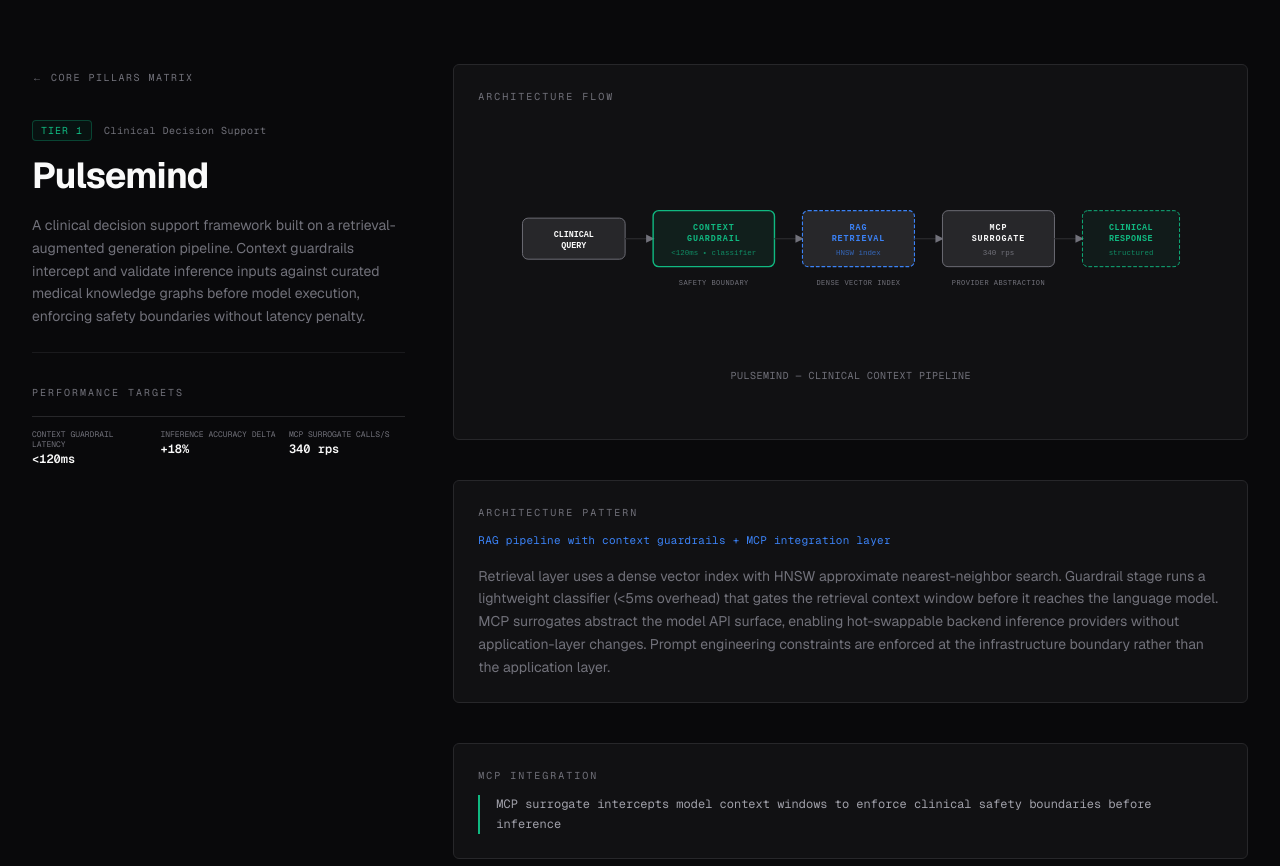
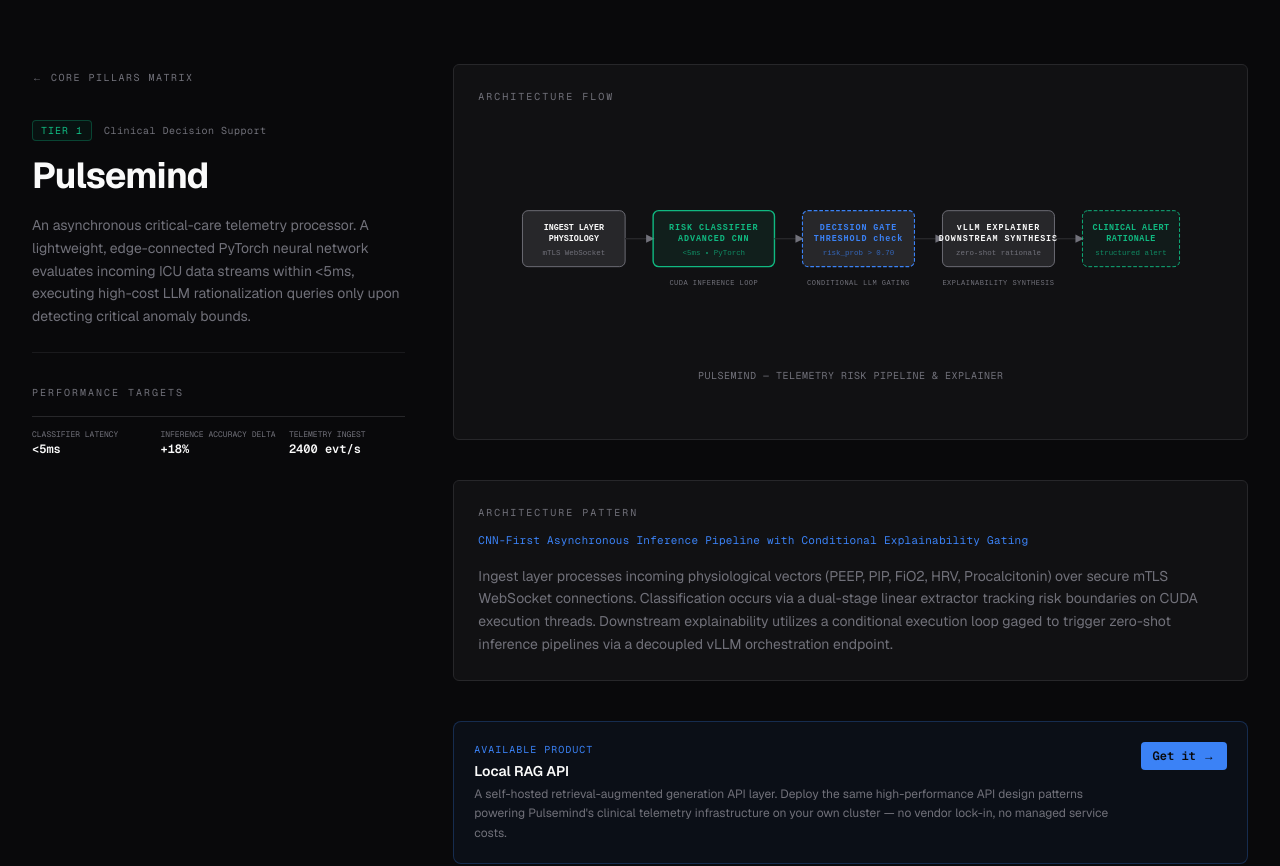
Before and after one commit to UniverseScripts/portfolio-web, a Next.js app: page /projects/pulsemind in a window 1280 px wide. Shown: the top 866 px of the page. Built offline with nearby package versions, Linux system fonts and the light colour scheme.

Commit message:
fix(pulsemind): re-align the project context to match the actual context

```diff
--- a/app/page.tsx
+++ b/app/page.tsx
@@ -16,7 +16,7 @@ const tier2Projects = allProjects.filter((p) => p.tier === 2);
 
 /** Telemetry targets — static at build time, no runtime fetch */
 const telemetryTargets = [
-  { label: "Guardrail Latency", value: "<120ms", source: "Pulsemind" },
+  { label: "Classifier Latency", value: "<5ms", source: "Pulsemind" },
   { label: "Stream SLA p99", value: "<2000ms", source: "Weatherise" },
   { label: "Command Throughput", value: "2400 evt/s", source: "Roomie" },
   { label: "Agent Coordination", value: "<35ms", source: "Vora" },
--- a/components/visualizations/PulsemindFlow.tsx
+++ b/components/visualizations/PulsemindFlow.tsx
@@ -1,8 +1,8 @@
 /**
  * PulsemindFlow — Inline SVG: Clinical Context Decision Flow
  *
- * Depicts the RAG + Guardrail + MCP Surrogate pipeline.
- * No external SVG dependencies. Font: Geist Mono (inherited from body).
+ * Depicts the CNN-First Asynchronous Inference Pipeline with Conditional Explainability Gating.
+ * No external SVG dependencies. Font: inherited from body.
  */
 export function PulsemindFlow() {
   return (
@@ -15,56 +15,56 @@ export function PulsemindFlow() {
         aria-describedby="pulsemind-flow-desc"
       >
         <desc id="pulsemind-flow-desc">
-          Five-stage pipeline: Clinical Query → Context Guardrail ({"<"}120ms) → RAG Retrieval
-          (HNSW) → MCP Surrogate → Structured Clinical Response
+          Five-stage pipeline: Ingest Layer (mTLS WebSocket) → Risk Classifier (CNN / PyTorch, {"<"}5ms) → Decision Gate (risk_prob {">"} 0.70) → vLLM Explainer (Decoupled vLLM) → Clinical Alert (Structured Rationale)
         </desc>
 
         {/* ── Node definitions ── */}
-        {/* Node 1: Clinical Query */}
-        <rect x="8" y="88" width="110" height="44" rx="6" fill="#27272a" stroke="#71717a" strokeWidth="1" />
-        <text x="63" y="108" textAnchor="middle" fontFamily="monospace" fontSize="9" fill="#fafafa" fontWeight="600">CLINICAL</text>
-        <text x="63" y="120" textAnchor="middle" fontFamily="monospace" fontSize="9" fill="#fafafa" fontWeight="600">QUERY</text>
+        {/* Node 1: Ingest Layer */}
+        <rect x="8" y="80" width="110" height="60" rx="6" fill="#27272a" stroke="#71717a" strokeWidth="1" />
+        <text x="63" y="101" textAnchor="middle" fontFamily="monospace" fontSize="9" fill="#fafafa" fontWeight="600">INGEST LAYER</text>
+        <text x="63" y="113" textAnchor="middle" fontFamily="monospace" fontSize="9" fill="#fafafa" fontWeight="600">PHYSIOLOGY</text>
+        <text x="63" y="128" textAnchor="middle" fontFamily="monospace" fontSize="8" fill="#71717a">mTLS WebSocket</text>
 
         {/* Arrow 1→2 */}
         <line x1="118" y1="110" x2="148" y2="110" stroke="#27272a" strokeWidth="1.5" markerEnd="url(#arr)" />
 
-        {/* Node 2: Context Guardrail */}
+        {/* Node 2: Risk Classifier */}
         <rect x="148" y="80" width="130" height="60" rx="6" fill="#10b981" fillOpacity="0.08" stroke="#10b981" strokeWidth="1.5" />
-        <text x="213" y="101" textAnchor="middle" fontFamily="monospace" fontSize="9" fill="#10b981" fontWeight="700" letterSpacing="1">CONTEXT</text>
-        <text x="213" y="113" textAnchor="middle" fontFamily="monospace" fontSize="9" fill="#10b981" fontWeight="700" letterSpacing="1">GUARDRAIL</text>
-        <text x="213" y="128" textAnchor="middle" fontFamily="monospace" fontSize="8" fill="#10b981" fillOpacity="0.7">{"<"}120ms • classifier</text>
+        <text x="213" y="101" textAnchor="middle" fontFamily="monospace" fontSize="9" fill="#10b981" fontWeight="700" letterSpacing="1">RISK CLASSIFIER</text>
+        <text x="213" y="113" textAnchor="middle" fontFamily="monospace" fontSize="9" fill="#10b981" fontWeight="700" letterSpacing="1">ADVANCED CNN</text>
+        <text x="213" y="128" textAnchor="middle" fontFamily="monospace" fontSize="8" fill="#10b981" fillOpacity="0.7">{"<"}5ms • PyTorch</text>
 
         {/* Arrow 2→3 */}
         <line x1="278" y1="110" x2="308" y2="110" stroke="#27272a" strokeWidth="1.5" markerEnd="url(#arr)" />
 
-        {/* Node 3: RAG Retrieval */}
+        {/* Node 3: Decision Gate */}
         <rect x="308" y="80" width="120" height="60" rx="6" fill="#27272a" stroke="#3b82f6" strokeWidth="1.2" strokeDasharray="4 2" />
-        <text x="368" y="101" textAnchor="middle" fontFamily="monospace" fontSize="9" fill="#3b82f6" fontWeight="700" letterSpacing="1">RAG</text>
-        <text x="368" y="113" textAnchor="middle" fontFamily="monospace" fontSize="9" fill="#3b82f6" fontWeight="700" letterSpacing="1">RETRIEVAL</text>
-        <text x="368" y="128" textAnchor="middle" fontFamily="monospace" fontSize="8" fill="#3b82f6" fillOpacity="0.7">HNSW index</text>
+        <text x="368" y="101" textAnchor="middle" fontFamily="monospace" fontSize="9" fill="#3b82f6" fontWeight="700" letterSpacing="1">DECISION GATE</text>
+        <text x="368" y="113" textAnchor="middle" fontFamily="monospace" fontSize="9" fill="#3b82f6" fontWeight="700" letterSpacing="1">THRESHOLD check</text>
+        <text x="368" y="128" textAnchor="middle" fontFamily="monospace" fontSize="8" fill="#3b82f6" fillOpacity="0.7">risk_prob &gt; 0.70</text>
 
         {/* Arrow 3→4 */}
         <line x1="428" y1="110" x2="458" y2="110" stroke="#27272a" strokeWidth="1.5" markerEnd="url(#arr)" />
 
-        {/* Node 4: MCP Surrogate */}
+        {/* Node 4: vLLM Explainer */}
         <rect x="458" y="80" width="120" height="60" rx="6" fill="#27272a" stroke="#71717a" strokeWidth="1" />
-        <text x="518" y="101" textAnchor="middle" fontFamily="monospace" fontSize="9" fill="#fafafa" fontWeight="700" letterSpacing="1">MCP</text>
-        <text x="518" y="113" textAnchor="middle" fontFamily="monospace" fontSize="9" fill="#fafafa" fontWeight="700" letterSpacing="1">SURROGATE</text>
-        <text x="518" y="128" textAnchor="middle" fontFamily="monospace" fontSize="8" fill="#71717a">340 rps</text>
+        <text x="518" y="101" textAnchor="middle" fontFamily="monospace" fontSize="9" fill="#fafafa" fontWeight="700" letterSpacing="1">vLLM EXPLAINER</text>
+        <text x="518" y="113" textAnchor="middle" fontFamily="monospace" fontSize="9" fill="#fafafa" fontWeight="700" letterSpacing="1">DOWNSTREAM SYNTHESIS</text>
+        <text x="518" y="128" textAnchor="middle" fontFamily="monospace" fontSize="8" fill="#71717a">zero-shot rationale</text>
 
         {/* Arrow 4→5 */}
         <line x1="578" y1="110" x2="608" y2="110" stroke="#27272a" strokeWidth="1.5" markerEnd="url(#arr)" />
 
         {/* Node 5: Clinical Response */}
         <rect x="608" y="80" width="104" height="60" rx="6" fill="#10b981" fillOpacity="0.06" stroke="#10b981" strokeWidth="1" strokeDasharray="4 2" />
-        <text x="660" y="101" textAnchor="middle" fontFamily="monospace" fontSize="9" fill="#10b981" fontWeight="700" letterSpacing="0.5">CLINICAL</text>
-        <text x="660" y="113" textAnchor="middle" fontFamily="monospace" fontSize="9" fill="#10b981" fontWeight="700" letterSpacing="0.5">RESPONSE</text>
-        <text x="660" y="128" textAnchor="middle" fontFamily="monospace" fontSize="8" fill="#10b981" fillOpacity="0.7">structured</text>
+        <text x="660" y="101" textAnchor="middle" fontFamily="monospace" fontSize="9" fill="#10b981" fontWeight="700" letterSpacing="0.5">CLINICAL ALERT</text>
+        <text x="660" y="113" textAnchor="middle" fontFamily="monospace" fontSize="9" fill="#10b981" fontWeight="700" letterSpacing="0.5">RATIONALE</text>
+        <text x="660" y="128" textAnchor="middle" fontFamily="monospace" fontSize="8" fill="#10b981" fillOpacity="0.7">structured alert</text>
 
         {/* ── Stage labels below ── */}
-        <text x="213" y="160" textAnchor="middle" fontFamily="monospace" fontSize="7.5" fill="#71717a" letterSpacing="0.5">SAFETY BOUNDARY</text>
-        <text x="368" y="160" textAnchor="middle" fontFamily="monospace" fontSize="7.5" fill="#71717a" letterSpacing="0.5">DENSE VECTOR INDEX</text>
-        <text x="518" y="160" textAnchor="middle" fontFamily="monospace" fontSize="7.5" fill="#71717a" letterSpacing="0.5">PROVIDER ABSTRACTION</text>
+        <text x="213" y="160" textAnchor="middle" fontFamily="monospace" fontSize="7.5" fill="#71717a" letterSpacing="0.5">CUDA INFERENCE LOOP</text>
+        <text x="368" y="160" textAnchor="middle" fontFamily="monospace" fontSize="7.5" fill="#71717a" letterSpacing="0.5">CONDITIONAL LLM GATING</text>
+        <text x="518" y="160" textAnchor="middle" fontFamily="monospace" fontSize="7.5" fill="#71717a" letterSpacing="0.5">EXPLAINABILITY SYNTHESIS</text>
 
         {/* Arrowhead marker */}
         <defs>
@@ -74,7 +74,7 @@ export function PulsemindFlow() {
         </defs>
       </svg>
       <figcaption className="text-center text-[10px] font-mono text-[#71717a] mt-2 tracking-wider">
-        PULSEMIND — CLINICAL CONTEXT PIPELINE
+        PULSEMIND — TELEMETRY RISK PIPELINE &amp; EXPLAINER
       </figcaption>
     </figure>
   );
--- a/content/products/local-rag-api.ts
+++ b/content/products/local-rag-api.ts
@@ -6,5 +6,5 @@ export const localRagApi: ProductSchema = {
   url: "https://galacticgamer62.gumroad.com/l/local-rag-api",
   targetCaseStudyId: "pulsemind",
   description:
-    "A self-hosted retrieval-augmented generation API layer. Deploy the same RAG pattern powering Pulsemind's clinical context guardrails on your own infrastructure — no vendor lock-in, no managed service costs.",
+    "A self-hosted retrieval-augmented generation API layer. Deploy the same high-performance API design patterns powering Pulsemind's clinical telemetry infrastructure on your own cluster — no vendor lock-in, no managed service costs.",
 };
--- a/content/projects/pulsemind.ts
+++ b/content/projects/pulsemind.ts
@@ -6,17 +6,13 @@ export const pulsemind: ProjectSchema = {
   domain: "Clinical Decision Support",
   tier: 1,
   metrics: [
-    { label: "Context Guardrail Latency", value: "<120ms" },
+    { label: "Classifier Latency", value: "<5ms" },
     { label: "Inference Accuracy Delta", value: "+18%" },
-    { label: "MCP Surrogate Calls/s", value: "340 rps" },
+    { label: "Telemetry Ingest", value: "2400 evt/s" },
   ],
-  architecturePattern: "RAG pipeline with context guardrails + MCP integration layer",
-  mcpIntegration:
-    "MCP surrogate intercepts model context windows to enforce clinical safety boundaries before inference",
+  architecturePattern: "CNN-First Asynchronous Inference Pipeline with Conditional Explainability Gating",
   contentFunnelRoute: "/projects/pulsemind/",
-  gumroadProductId: null, // TODO: replace with gumroad.com/l/<id>
-  summary:
-    "A clinical decision support framework built on a retrieval-augmented generation pipeline. Context guardrails intercept and validate inference inputs against curated medical knowledge graphs before model execution, enforcing safety boundaries without latency penalty.",
-  architectureDetail:
-    "Retrieval layer uses a dense vector index with HNSW approximate nearest-neighbor search. Guardrail stage runs a lightweight classifier (<5ms overhead) that gates the retrieval context window before it reaches the language model. MCP surrogates abstract the model API surface, enabling hot-swappable backend inference providers without application-layer changes. Prompt engineering constraints are enforced at the infrastructure boundary rather than the application layer.",
+  gumroadProductId: null,
+  summary: "An asynchronous critical-care telemetry processor. A lightweight, edge-connected PyTorch neural network evaluates incoming ICU data streams within <5ms, executing high-cost LLM rationalization queries only upon detecting critical anomaly bounds.",
+  architectureDetail: "Ingest layer processes incoming physiological vectors (PEEP, PIP, FiO2, HRV, Procalcitonin) over secure mTLS WebSocket connections. Classification occurs via a dual-stage linear extractor tracking risk boundaries on CUDA execution threads. Downstream explainability utilizes a conditional execution loop gaged to trigger zero-shot inference pipelines via a decoupled vLLM orchestration endpoint."
 };
```
